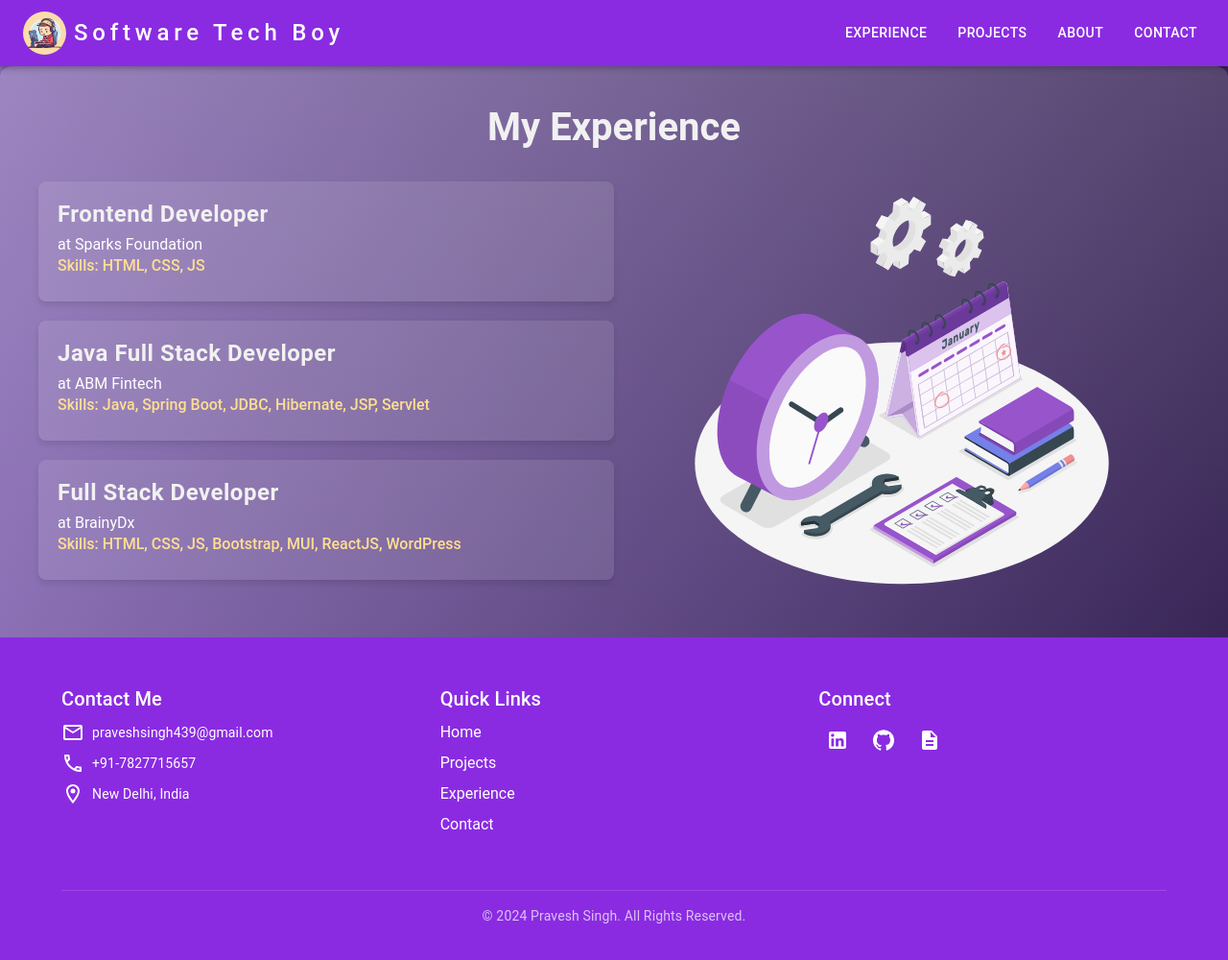
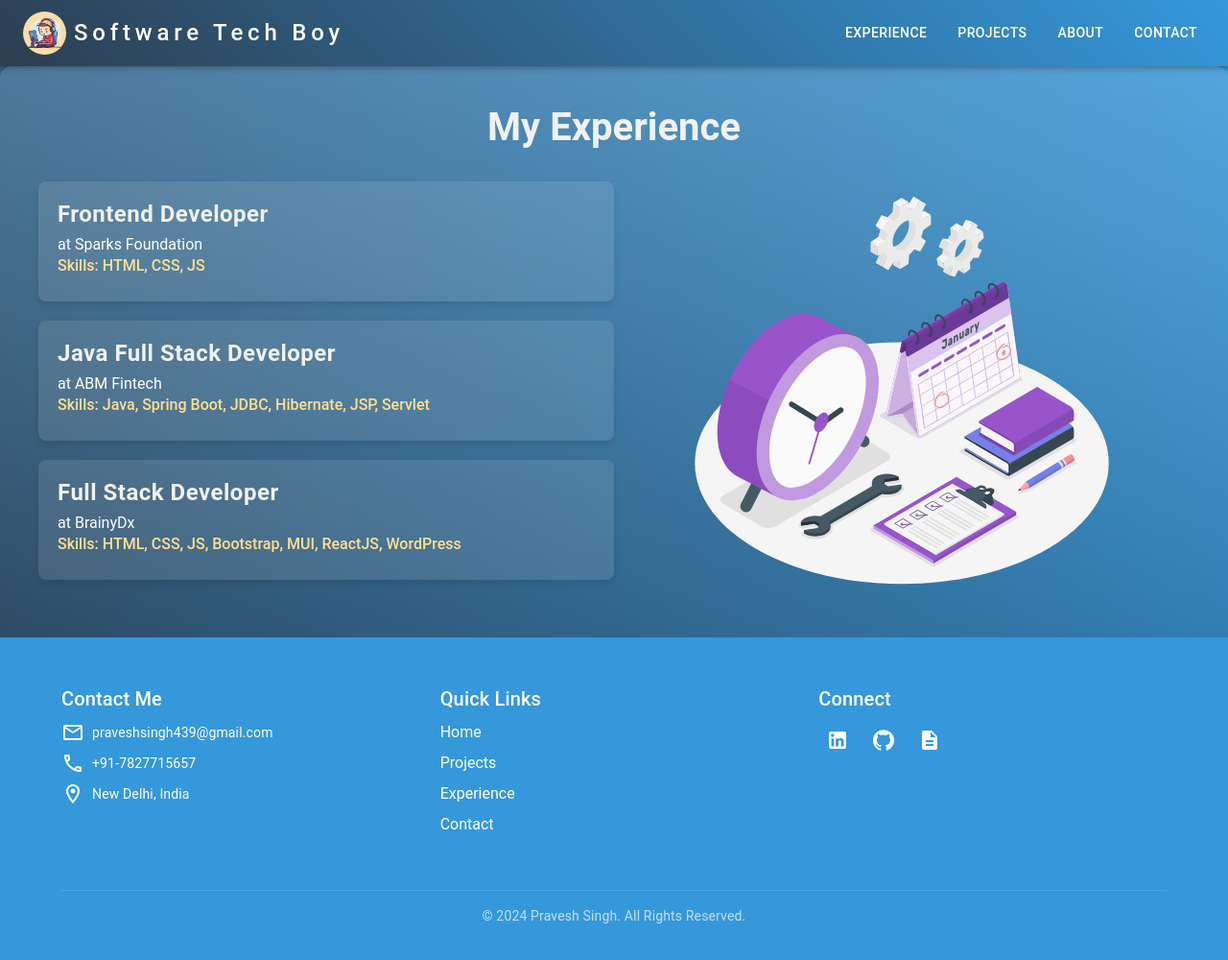
Before and after one commit to Pravesh981/reactPortfolio, a React (Create React App) app: page /experience in a window 1280 px wide. Shown: the top 1000 px of the page at 96% size. Built offline with nearby package versions, Linux system fonts and the light colour scheme.

Commit message:
changed the theme of the portfolio

```diff
--- a/src/assests/style.css
+++ b/src/assests/style.css
@@ -24,8 +24,10 @@ body {
     max-width: 100%;
     /* overflow-x: hidden; */
     /* background: linear-gradient(90deg, rgba(139,112,181,1) 0%, rgba(57,38,87,1) 100%); */
-    background: linear-gradient(90deg, rgba(139,112,181,1) 0%, rgba(57,38,87,1) 100%);
-
+    /* background: linear-gradient(90deg, rgba(139,112,181,1) 0%, rgba(57,38,87,1) 100%); */
+    background: linear-gradient(45deg, #2C3E50, #3498DB);
+    /* background: linear-gradient(45deg, #1A2980, #26D0CE); */
+    /* background: linear-gradient(45deg, #6B46C1, #60A5FA); */
 }
 
 a {
--- a/src/components/footer.jsx
+++ b/src/components/footer.jsx
@@ -41,7 +41,7 @@ const Footer = () => {
     <Box
       component="footer"
       sx={{
-        backgroundColor: 'var(--purple2)',
+        backgroundColor: '#3498DB',
         color: 'white',
         py: 6,
         // mt: 4
--- a/src/components/header.jsx
+++ b/src/components/header.jsx
@@ -32,7 +32,7 @@ function Header() {
 
   return (
     <>
-      <AppBar position="static" sx={{ backgroundColor: 'var(--purple2)' }}>
+      <AppBar position="static" sx={{ background:'linear-gradient(45deg, #2C3E50, #3498DB)' }}>
         <Container maxWidth="xl">
           <Toolbar disableGutters sx={{ justifyContent: 'space-between' }}>
             {/* Logo */}
@@ -94,7 +94,7 @@ function Header() {
         onClose={toggleDrawer(false)}
         sx={{
           '& .MuiDrawer-paper': {
-            backgroundColor: 'var(--purple2)',
+            backgroundColor: '#3498DB',
             color: 'white',
             width: 250,
             animation: 'slideIn 0.3s ease',
```
